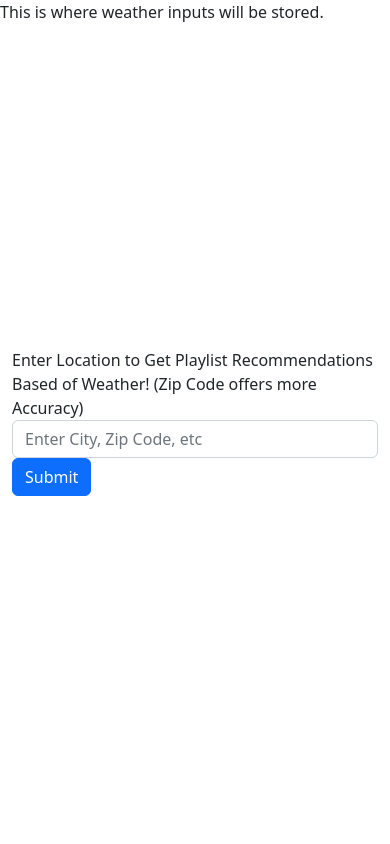
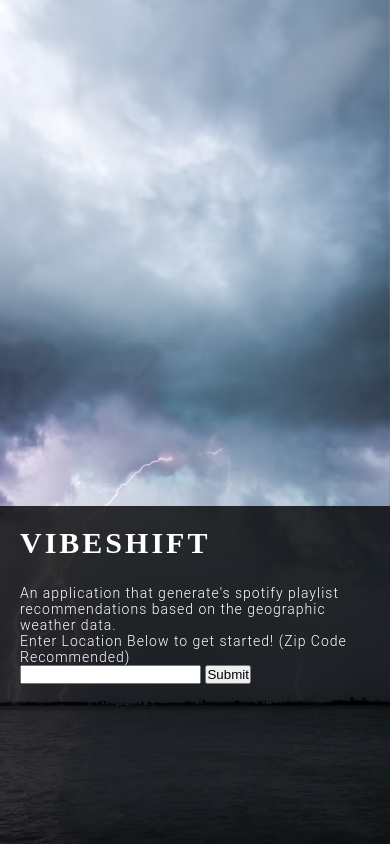
Before and after one commit to vyshnavkandamath/VibeShift, a Flask app: page /home in a window 390 px wide. Run offline with Flask 2, Linux system fonts and the light colour scheme.

Commit message:
Create animated user interface for homepage route

```diff
--- a/application.py
+++ b/application.py
@@ -221,6 +221,20 @@
         result = getWeatherPlaylist(place)
         return jsonify(result)
 
+# @app.route('/playlistImage', method=['GET', 'POST'])
+def getPlaylistImage(playlistID):
+    base_url = 'https://api.spotify.com/v1/'
+
+    headers = {
+        'Authorization': 'Bearer {token}'.format(token=access_token)
+    }
+    response = requests.get(base_url + "playlists/" + playlistID + "/images", headers=headers)
+    responseJson = response.json()
+    return responseJson['url']
+
+
+
+
 
 #This is the main route for retrieving playlist based on weather
 def getWeatherPlaylist(locationInfo):
@@ -253,12 +267,15 @@
         base_url = 'https://api.spotify.com/v1/'
         playlist_id = '37i9dQZF1DX6ALfRKlHn1t'
 
+
+
         headers = {
             'Authorization': 'Bearer {token}'.format(token=access_token)
         }
         response = requests.get(base_url + "playlists/" + playlist_id, headers=headers)
         responseJson = response.json()
-        return responseJson['name']
+        #return responseJson['name']
+        return responseJson
 
 
     except:
@@ -277,7 +294,8 @@
         }
         response = requests.get(base_url + "playlists/" + playlist_id, headers=headers)
         responseJson = response.json()
-        return responseJson['name']
+        #return responseJson['name']
+        return responseJson
 
     except:
         return "Didn't Get Playlist Data"
@@ -293,7 +311,8 @@
         }
         response = requests.get(base_url + "playlists/" + playlist_id, headers=headers)
         responseJson = response.json()
-        return responseJson['name']
+        #return responseJson['name']
+        return responseJson
 
 
     except:
@@ -306,12 +325,14 @@
         base_url = 'https://api.spotify.com/v1/'
         playlist_id = '37i9dQZF1DX2UgsUIg75Vg'
 
+
         headers = {
             'Authorization': 'Bearer {token}'.format(token=access_token)
         }
         response = requests.get(base_url + "playlists/" + playlist_id, headers=headers)
         responseJson = response.json()
-        return responseJson['name']
+        #return responseJson['name']
+        return responseJson
 
 
 
--- a/static/index.css
+++ b/static/index.css
@@ -0,0 +1,243 @@
+*{
+    margin:0;
+    padding:0;
+    box-sizing: border-box;
+}
+
+
+html{
+    font-size: 10px;
+}
+
+body{
+    background-color: #000;
+}
+
+.slideshow {
+    width: 100%;
+    height: 100vh;
+    position: relative;
+    overflow: hidden;
+
+}
+
+.slideshow-item{
+    width: inherit;
+    height: inherit;
+    position: absolute;
+    opacity: 0;
+    animation: cycleImages 31s infinite;
+}
+
+
+
+.slideshow-item img{
+    width: 100%;
+    height: 100%;
+    object-fit: cover;
+    animation: zoom 31s infinite;
+
+}
+
+.slideshow-item:nth-child(1),
+.slideshow-item:nth-child(1) img {
+    animation-delay: 0s;
+
+}
+
+.slideshow-item:nth-child(2),
+.slideshow-item:nth-child(2) img {
+    animation-delay: 10s;
+
+}
+
+.slideshow-item:nth-child(3),
+.slideshow-item:nth-child(3) img {
+    animation-delay: 20s;
+
+}
+
+
+
+
+/* .slideshow-item-text{
+    max-width: 50%;
+    position: absolute;
+    top: 50%;
+    left: 0;
+    transform: translateY(-50%);
+    background-color: rgba(0,0,0,.8);
+    color: #fff;
+    padding: 10rem 5rem;
+
+}
+
+.slideshow-item-text h5{
+    font-size: 5rem;
+    font-family: 'Raleway', 'san-serif';
+    text-transform: uppercase;
+    letter-spacing: 3px;
+    margin-bottom: 2.5rem;
+
+
+}
+
+.slideshow-item-text p{
+    font-size: 1.6rem;
+    font-family: 'Roboto', 'san-serif';
+    letter-spacing: 1px;
+    font-weight: 300;
+
+} */
+
+/* This it the box where users can type in their zip-code */
+.user {
+    max-width: 50%;
+    height: 40%;
+    position: absolute;
+    top: 50%;
+    left: 0;
+    transform: translateY(-50%);
+    background-color: rgba(0,0,0,.8);
+    color: #fff;
+    padding: 10rem 5rem;
+    z-index: 1;
+
+}
+
+.user h5 {
+    font-size: 5rem;
+    font-family: 'Raleway', 'san-serif';
+    text-transform: uppercase;
+    letter-spacing: 3px;
+    margin-bottom: 2.5rem;
+}
+
+.user p{
+    font-size: 1.6rem;
+    font-family: 'Roboto', 'san-serif';
+    letter-spacing: 1px;
+    font-weight: 300;
+    overflow: hidden;
+}
+
+
+.form {
+    max-width: 50%;
+    position: fixed;
+    height: 40%;
+    top: 50%;
+    left: 0;
+    transform: translate(-50%);
+    z-index: 2;
+
+
+}
+
+/* .user input {
+    width: 100%;
+    height: 100%;
+    color: #595f6e;
+    padding-top: 20px;
+    border: none;
+    outline: none;
+
+
+}
+
+.user label {
+    position: relative;
+    bottom: 0px;
+    left: 0%;
+    width: 100%;
+    height: 100%;
+    pointer-events: none;
+    border-bottom: 1px solid white;
+
+}
+
+.user label::after {
+    content: "";
+    position: absolute;
+    left: 0px;
+    bottom: -1px;
+    height: 100%;
+    width: 100%;
+    border-bottom: 3px solid #5fa8d3;
+    transform: translateX(-100%);
+    transition: transform 0.3s ease;
+}
+
+.content-name {
+    position: absolute;
+    bottom: 5px;
+    left: 0px;
+    transition: all 0.3s ease;
+
+}
+
+.user input:focus + .label-name .content-name, .user input:valid + .label-name .content-name{
+    transform: translateY(-150%);
+    font-size: 14px;
+    color: #5fa8d3;
+}
+
+.user input:focus .label-name::after, .user input:valid + .label-name::after{
+    transform: translateX(0%);
+} */
+
+
+@keyframes cycleImages{
+    25%{
+        opacity: 100;
+    }
+    40%{
+        opacity: 100;
+    }
+
+}
+
+@keyframes zoom{
+    100%{
+        transform: scale(1.0)
+    }
+}
+
+
+@media screen and (max-width: 1000px){
+    .user{
+        max-width: 70%;
+        padding: 5rem 1rem;
+
+    }
+
+    .user h5{
+        font-size: 4rem;
+
+    }
+
+
+}
+
+@media screen and (max-width: 767px){
+    .user{
+        max-width: 100%;
+        padding: 2rem;
+        top: initial;
+        bottom: 0;
+        transform: initial;
+
+    }
+
+    .user h5{
+        font-size: 3rem;
+
+    }
+
+    .user p{
+        font-size: 1.4rem;
+
+    }
+
+
+}
--- a/template/index.html
+++ b/template/index.html
@@ -11,16 +11,84 @@
     <!-- <script src="/static/index.js"></script> -->
 
 
-
-    <link href="https://cdn.jsdelivr.net/npm/bootstrap@5.2.0/dist/css/bootstrap.min.css" rel="stylesheet"
+    <link rel="stylesheet" href="/static/index.css">
+    <!-- <link href="https://cdn.jsdelivr.net/npm/bootstrap@5.2.0/dist/css/bootstrap.min.css" rel="stylesheet"
         integrity="sha384-gH2yIJqKdNHPEq0n4Mqa/HGKIhSkIHeL5AyhkYV8i59U5AR6csBvApHHNl/vI1Bx" crossorigin="anonymous">
     <script src="https://cdn.jsdelivr.net/npm/bootstrap@5.2.0/dist/js/bootstrap.bundle.min.js"
         integrity="sha384-A3rJD856KowSb7dwlZdYEkO39Gagi7vIsF0jrRAoQmDKKtQBHUuLZ9AsSv4jD4Xa"
-        crossorigin="anonymous"></script>
+        crossorigin="anonymous"></script> -->
 </head>
 
 <body>
-    This is where weather inputs will be stored.
+
+    <div class="user">
+        <h5>VibeShift</h5>
+        <p>An application that generate's spotify playlist recommendations based on the geographic weather data.
+            <br>
+            Enter Location Below to get started! (Zip Code Recommended)
+            <br>
+
+            <input type="text" id="userInput" autocomplete="off" required>
+            <label for="location">
+                <button id="buttonclick" type="submit">Submit</button>
+            </label>
+
+
+        </p>
+    </div>
+
+    <!-- <div class="'form">
+        <input type="text" id="'name"  autocomplete="off" required>
+        <label for="name" class ="label-name">
+            <span class="content-name">Name</span>
+        </label>
+    </div> -->
+
+
+    <div class="slideshow">
+        <div class="slideshow-item">
+            <img src="../static/images/photo-1592210454359-9043f067919b.jpg" alt="">
+
+        </div>
+
+        <div class="slideshow-item">
+            <img src="../static/images/rain.jpg" alt="">
+            <!-- <div class="slideshow-item-text">
+                <h5>VibeShift</h5>
+                <p>An application that generate's spotify playlist recommendations based on the geographic location's weather.</p>
+            </div> -->
+        </div>
+
+        <div class="slideshow-item">
+            <img src="../static/images/sunny.jpg" alt="">
+            <!-- <div class="slideshow-item-text">
+                <h5>VibeShift</h5>
+                <p>An application that generate's spotify playlist recommendations based on the geographic location's weather.</p>
+            </div> -->
+        </div>
+
+        <div class="slideshow-item">
+            <img src="../static/images/snow.jpg" alt="">
+            <!-- <div class="slideshow-item-text">
+                <h5>VibeShift</h5>
+                <p>An application that generate's spotify playlist recommendations based on the geographic location's weather.</p>
+            </div> -->
+        </div>
+
+        <div class="slideshow-item">
+            <img src="../static/images/storm.jpg" alt="">
+            <!-- <div class="slideshow-item-text">
+                <h5>VibeShift</h5>
+                <p>An application that generate's spotify playlist recommendations based on the geographic location's weather.</p>
+            </div> -->
+        </div>
+    </div>
+
+
+
+
+
+    <!-- <h1 text-align="center">VibeShift: Weather Playlist App</h1>
 
 
 
@@ -30,7 +98,9 @@
         <input id="userInput" class="form-control" type="text" placeholder="Enter City, Zip Code, etc"
             aria-label="default input example">
         <button id="buttonclick" type="submit" class="btn btn-primary">Submit</button>
-    </div>
+    </div> -->
+
+
 
 
 
```
Also changed, not shown: static/index.js (deleted, +0 -41 lines), static/musicrec.js (added, +61 -0 lines), template/musicrec.html (+35 -5 lines), static/images/photo-1592210454359-9043f067919b.jpg (added), static/images/rain.jpg (added), static/images/snow.jpg (added), static/images/storm.jpg (added), static/images/sunny.jpg (added), static/musicrec.css (added), 1 other file.
